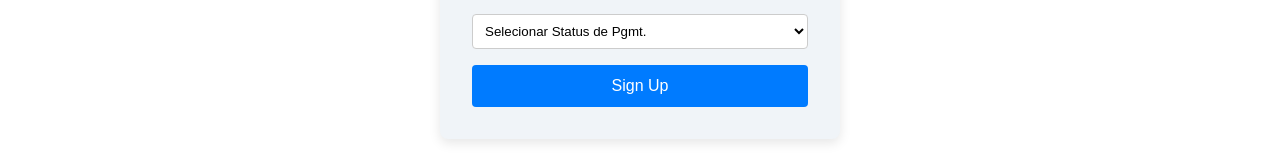
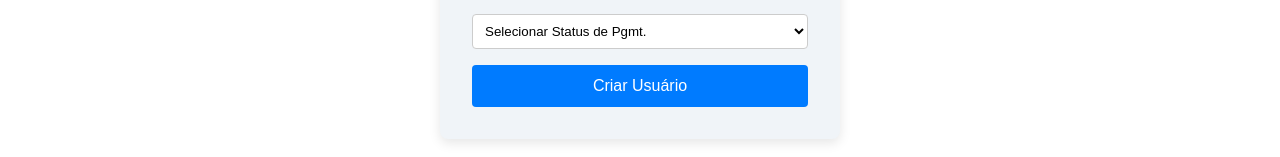
Before and after one commit to kawanwagnner/system-signup, a React (Vite) app: page /signup in a window 1280 px wide. Shown: the part 331-488 px from the top of the page. Built offline with nearby package versions, Linux system fonts and the light colour scheme; sample sign-in values are in the browser's storage.

Commit message:
chore: changes in texts

```diff
--- a/src/pages/SignUp/signUp.jsx
+++ b/src/pages/SignUp/signUp.jsx
@@ -85,7 +85,7 @@ const SignUp = () => {
           <option value="Não Pago">Não Pago</option>
         </select>
         <button type="submit" className="form-button">
-          Sign Up
+          Criar Usuário
         </button>
       </form>
       <br />
--- a/src/pages/adm/css/style.css
+++ b/src/pages/adm/css/style.css
@@ -259,7 +259,6 @@
     flex-direction: column;
     align-items: flex-start;
     margin: auto;
-    text-align: center;
   }
 
   .user-info {
--- a/src/pages/adm/index.jsx
+++ b/src/pages/adm/index.jsx
@@ -1,8 +1,9 @@
 import React, { useState, useEffect } from "react";
-import "./css/style.css";
 import SearchAppBar from "../../components/Header";
 import { Link } from "react-router-dom";
 import { Box } from "@mui/material";
+
+import "./css/style.css";
 
 // Componente do Pop-up para Editar Usuário
 const EditUserModal = ({ user, onSave, onClose }) => {
@@ -147,7 +148,7 @@ const UserList = ({ users, onDelete, onEdit, searchTerm }) => {
       {filteredUsers.map((userObj) => (
         <li key={userObj._id} className="user-item">
           <span className="user-info">
-            <strong>{userObj.name}</strong> <br /> <Box my={1} />{" "}
+            <strong>Nome:</strong> {userObj.name} <br /> <Box my={1} />{" "}
             <strong>Endereço:</strong> {userObj.endereco} <br />
             <Box my={1} />
             <strong>Quantidade:</strong> {userObj.quantidade}
```
